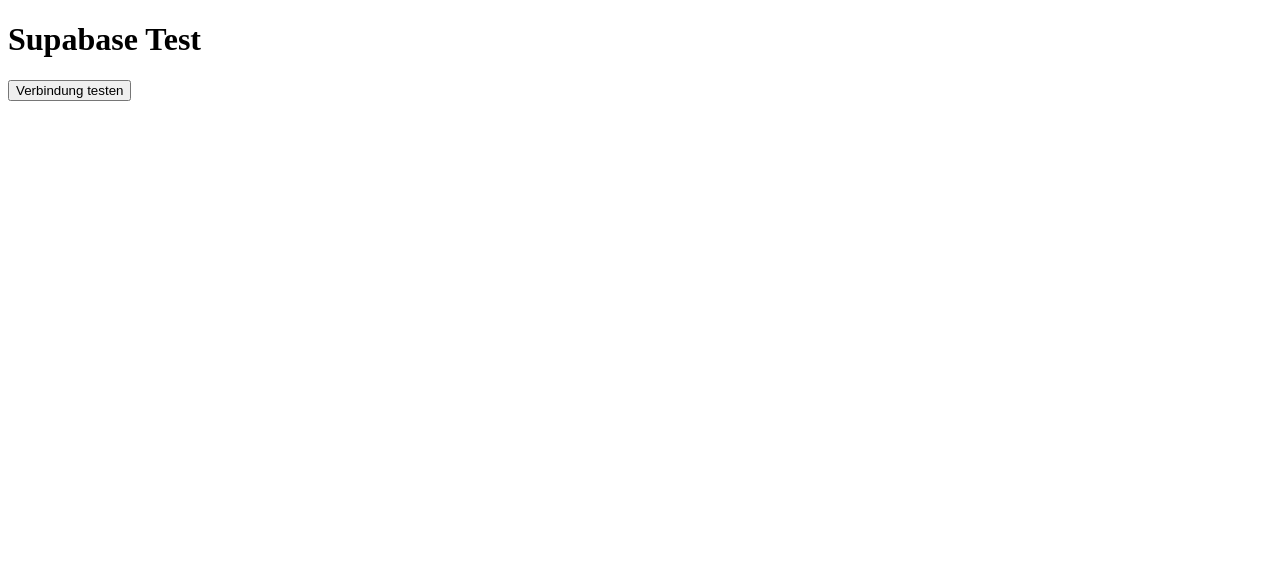
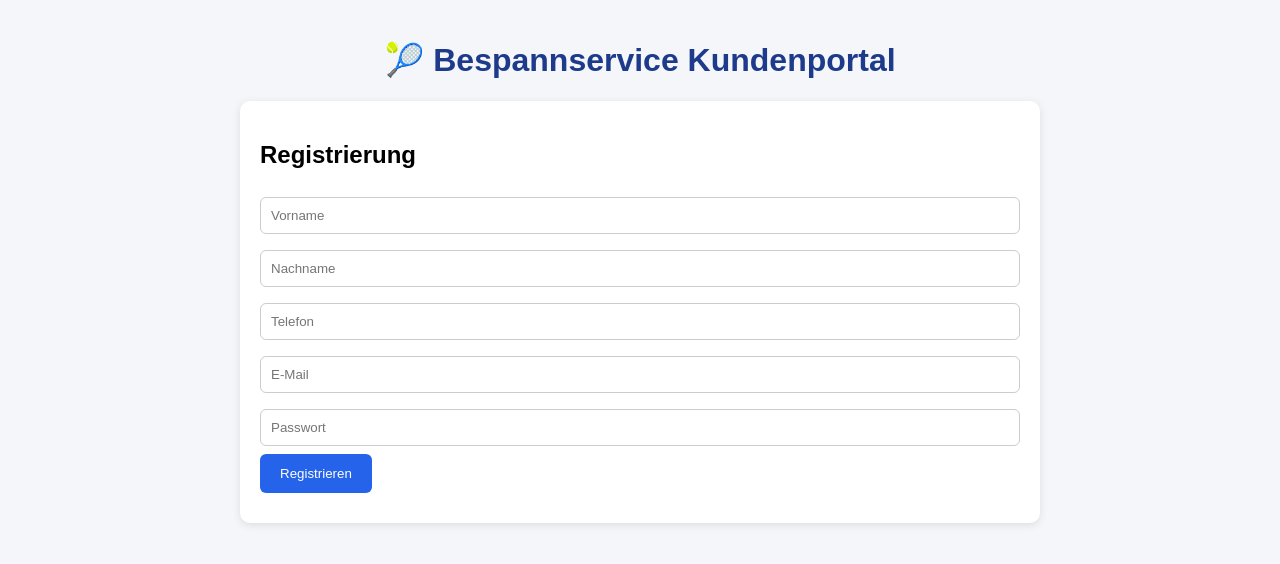
Before and after one commit to ankeZentrale/Bespannservice-App, a plain HTML site: page index.html in a window 1280 px wide. Drawn offline with nearby package versions, Linux system fonts and the light colour scheme.

Commit message:
Update index.html for registration functionality

```diff
--- a/index.html
+++ b/index.html
@@ -1,23 +1,93 @@
 <!DOCTYPE html>
-<html>
+<html lang="de">
 <head>
-<title>Supabase Test</title>
+<meta charset="UTF-8">
+<meta name="viewport" content="width=device-width, initial-scale=1.0">
+
+<title>Bespannservice Kundenportal</title>
 
 <script src="https://cdn.jsdelivr.net/npm/@supabase/supabase-js@2"></script>
 
+<style>
+body{
+    font-family:Arial,sans-serif;
+    background:#f4f6f9;
+    max-width:800px;
+    margin:auto;
+    padding:20px;
+}
+
+.card{
+    background:white;
+    padding:20px;
+    border-radius:10px;
+    box-shadow:0 2px 8px rgba(0,0,0,0.1);
+    margin-bottom:20px;
+}
+
+h1{
+    text-align:center;
+    color:#1e3a8a;
+}
+
+input{
+    width:100%;
+    padding:10px;
+    margin:8px 0;
+    border:1px solid #ccc;
+    border-radius:6px;
+    box-sizing:border-box;
+}
+
+button{
+    background:#2563eb;
+    color:white;
+    border:none;
+    padding:12px 20px;
+    border-radius:6px;
+    cursor:pointer;
+}
+
+button:hover{
+    background:#1d4ed8;
+}
+
+#message{
+    margin-top:10px;
+    font-weight:bold;
+}
+</style>
 </head>
+
 <body>
 
-<h1>Supabase Test</h1>
+<h1>🎾 Bespannservice Kundenportal</h1>
 
-<button onclick="testSupabase()">
-Verbindung testen
+<div class="card">
+
+<h2>Registrierung</h2>
+
+<input type="text" id="firstname" placeholder="Vorname">
+
+<input type="text" id="lastname" placeholder="Nachname">
+
+<input type="text" id="phone" placeholder="Telefon">
+
+<input type="email" id="email" placeholder="E-Mail">
+
+<input type="password" id="password" placeholder="Passwort">
+
+<button onclick="registerUser()">
+Registrieren
 </button>
 
-<div id="result"></div>
+<div id="message"></div>
+
+</div>
 
 <script>
 
+// HIER DEINE DATEN EINTRAGEN
 const SUPABASE_URL =
 "https://jaiopyopglxuvrrjdqrk.supabase.co";
 
@@ -26,44 +96,47 @@ const SUPABASE_ANON_KEY =
 
 const { createClient } = supabase;
 
-const client =
-createClient(
-SUPABASE_URL,
-SUPABASE_ANON_KEY
+const client = createClient(
+    SUPABASE_URL,
+    SUPABASE_ANON_KEY
 );
 
-async function testSupabase(){
+async function registerUser() {
 
-document.getElementById("result").innerHTML =
-"Client erstellt ✅";
+    const firstname =
+        document.getElementById("firstname").value;
 
-try{
+    const lastname =
+        document.getElementById("lastname").value;
 
-const { data, error } =
-await client.auth.getSession();
+    const phone =
+        document.getElementById("phone").value;
 
-if(error){
+    const email =
+        document.getElementById("email").value;
 
-document.getElementById("result").innerHTML =
-"Fehler: " + error.message;
+    const password =
+        document.getElementById("password").value;
 
-return;
-}
+    const message =
+        document.getElementById("message");
 
-document.getElementById("result").innerHTML =
-"Supabase verbunden ✅";
+    message.innerHTML = "Registrierung läuft...";
 
-}
-catch(ex){
+    try {
 
-document.getElementById("result").innerHTML =
-"JavaScript Fehler: " + ex.message;
+        const { data, error } =
+            await client.auth.signUp({
+                email: email,
+                password: password
+            });
 
-}
+        if(error){
+            message.style.color = "red";
+            message.innerHTML = error.message;
+            return;
+        }
 
-}
+        const userId = data.user.id;
 
-</script>
-
-</body>
-</html>
+        const {
```
